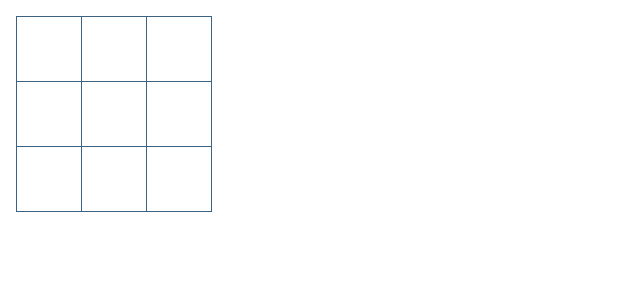
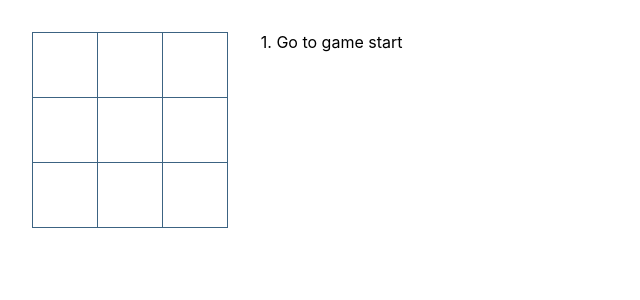
Before and after one commit to C0ZEN/react-tic-tac-toe, a React (Create React App) app: page / in a window 1280 px wide. Shown: the top 300 px of the page, without its empty margins (0-640 px from the left). Built offline with nearby package versions, Linux system fonts and the light colour scheme.

Commit message:
feat: add feed

```diff
--- a/src/game/components/board/board.scss
+++ b/src/game/components/board/board.scss
@@ -6,6 +6,6 @@
   justify-content: flex-start;
   align-items: flex-start;
   flex-wrap: wrap;
-  // + 1rem to take into account the borders
-  max-width: square.$square-size * 3 + 1rem;
+  // + 0.3rem to take into account the borders
+  max-width: square.$square-size * 3 + 0.3rem;
 }
--- /dev/null
+++ b/src/game/components/feed/feed.scss
@@ -0,0 +1,6 @@
+.feed {
+  display: flex;
+  flex-direction: column;
+  justify-content: flex-start;
+  align-items: flex-start;
+}
--- /dev/null
+++ b/src/game/components/feed/feed.tsx
@@ -0,0 +1,8 @@
+import './feed.scss';
+import { PropsWithChildren, ReactElement } from 'react';
+
+type Props = PropsWithChildren;
+
+export function Feed(props: Props): ReactElement {
+  return <div className={'feed'}>{props.children}</div>;
+}
--- a/src/game/game.scss
+++ b/src/game/game.scss
@@ -1,3 +1,15 @@
 .game {
-    margin: 1rem;
+  display: flex;
+  flex-direction: row;
+  justify-content: flex-start;
+  align-items: flex-start;
+  margin: 2rem;
+
+  .board-container {
+    margin-right: 2rem;
+  }
+
+  .feed-item {
+    margin: 0 0 0.5rem 0;
+  }
 }
--- a/src/game/game.tsx
+++ b/src/game/game.tsx
@@ -1,11 +1,34 @@
 import './game.scss';
-import { ReactElement } from 'react';
+import { ReactElement, useState } from 'react';
 import { Board } from './components/board/board';
+import { Feed } from './components/feed/feed';
+
+interface IFeedItem {
+  id: number;
+  text: string;
+}
 
 export function Game(): ReactElement {
+  const [feed] = useState<IFeedItem[]>([
+    {
+      id: 0,
+      text: '1. Go to game start',
+    },
+  ]);
+  const feedList: ReactElement[] = feed.map((feedItem: IFeedItem): ReactElement => {
+    return (
+      <p key={feedItem.id} className={'feed-item'}>
+        {feedItem.text}
+      </p>
+    );
+  });
+
   return (
     <div className={'game'}>
-      <Board></Board>
+      <div className={'board-container'}>
+        <Board></Board>
+      </div>
+      <Feed>{feedList}</Feed>
     </div>
   );
 }
```
